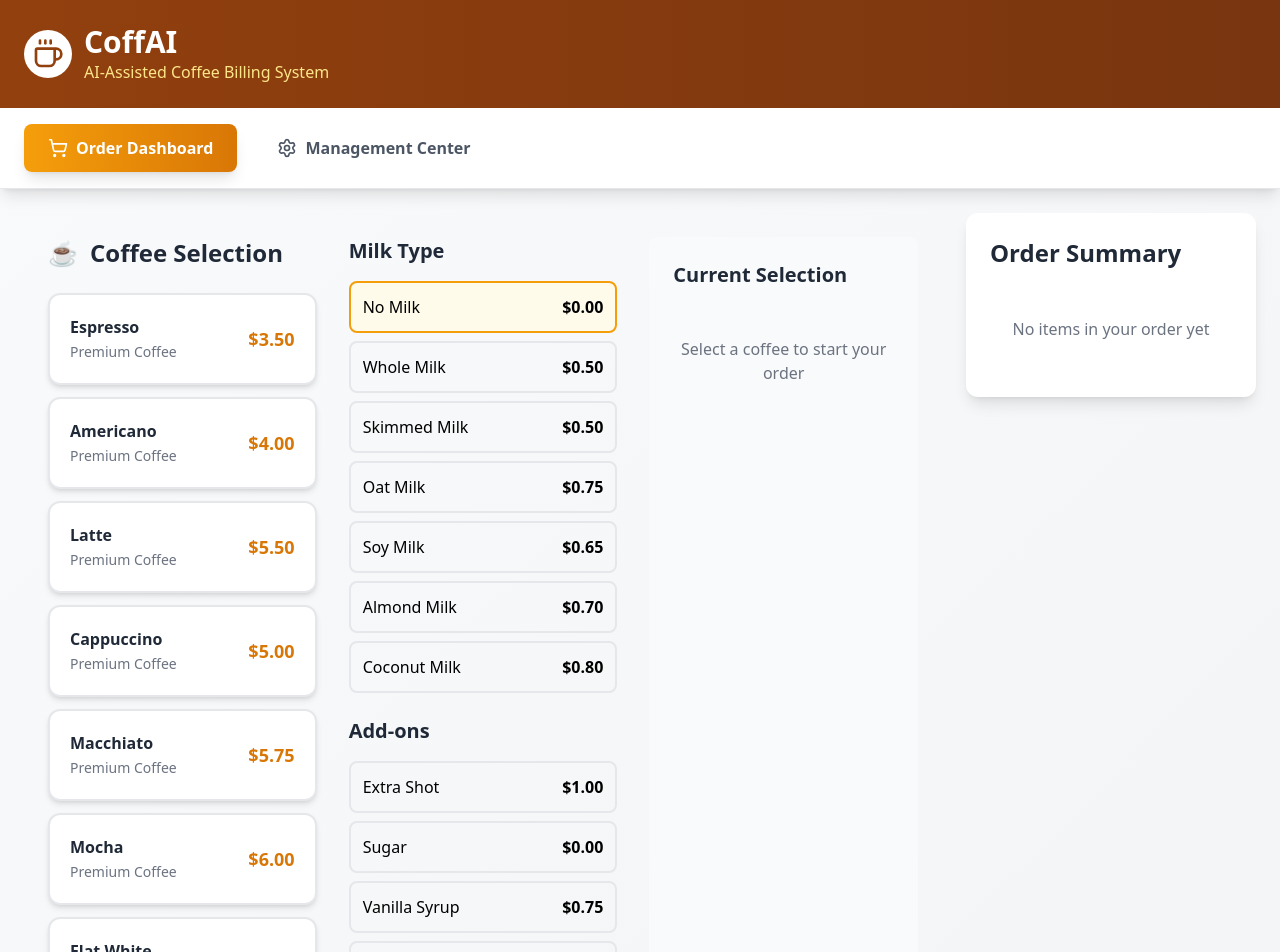
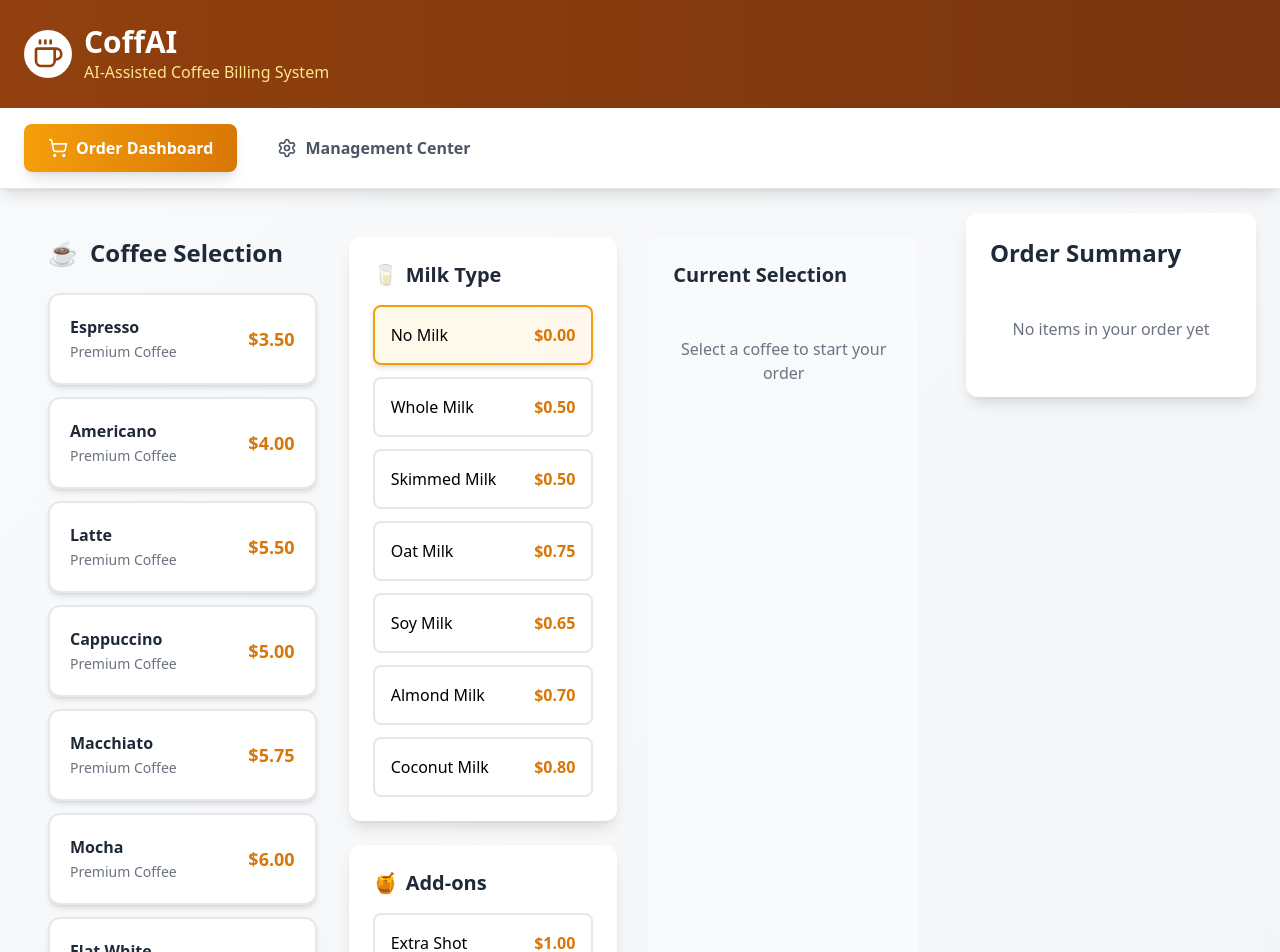
Before and after one commit to KanishJebaMathewM/CoffAI_Billing_System, a React (Vite) app: page / in a window 1280 px wide. Shown: the top 952 px of the page. Built offline with nearby package versions, Linux system fonts and the light colour scheme.

Commit message:
Enhance milk and add-ons sections with modern styling
cgen-6bc640adb72f407f955f1c702e43df66

```diff
--- a/src/components/Dashboard.tsx
+++ b/src/components/Dashboard.tsx
@@ -79,57 +79,63 @@ export const Dashboard: React.FC<DashboardProps> = ({
 
       {/* Milk & Add-ons */}
       <div className="space-y-6">
-        <div>
-          <h3 className="text-xl font-bold text-gray-800 mb-4">Milk Type</h3>
-          <div className="space-y-2">
+        <div className="bg-white rounded-xl shadow-lg p-6">
+          <h3 className="text-xl font-bold text-gray-800 mb-4 flex items-center">
+            <span className="mr-2">🥛</span>
+            Milk Type
+          </h3>
+          <div className="space-y-3">
             <button
               onClick={() => setSelectedMilk(undefined)}
-              className={`w-full p-3 rounded-lg border-2 transition-all ${
+              className={`w-full p-4 rounded-lg border-2 transition-all ${
                 !selectedMilk
-                  ? 'border-amber-500 bg-amber-50'
-                  : 'border-gray-200 hover:border-amber-300'
+                  ? 'border-amber-500 bg-gradient-to-r from-amber-50 to-orange-50 shadow-md'
+                  : 'border-gray-200 hover:border-amber-300 bg-white hover:shadow-md'
               }`}
             >
-              <div className="flex justify-between">
-                <span>No Milk</span>
-                <span className="font-bold">$0.00</span>
+              <div className="flex justify-between items-center">
+                <span className="font-medium">No Milk</span>
+                <span className="font-bold text-amber-600">$0.00</span>
               </div>
             </button>
             {milkTypes.map(milk => (
               <button
                 key={milk.id}
                 onClick={() => setSelectedMilk(milk)}
-                className={`w-full p-3 rounded-lg border-2 transition-all ${
+                className={`w-full p-4 rounded-lg border-2 transition-all ${
                   selectedMilk?.id === milk.id
-                    ? 'border-amber-500 bg-amber-50'
-                    : 'border-gray-200 hover:border-amber-300'
+                    ? 'border-amber-500 bg-gradient-to-r from-amber-50 to-orange-50 shadow-md'
+                    : 'border-gray-200 hover:border-amber-300 bg-white hover:shadow-md'
                 }`}
               >
-                <div className="flex justify-between">
-                  <span>{milk.name}</span>
-                  <span className="font-bold">${milk.price.toFixed(2)}</span>
+                <div className="flex justify-between items-center">
+                  <span className="font-medium">{milk.name}</span>
+                  <span className="font-bold text-amber-600">${milk.price.toFixed(2)}</span>
                 </div>
               </button>
             ))}
           </div>
         </div>
 
-        <div>
-          <h3 className="text-xl font-bold text-gray-800 mb-4">Add-ons</h3>
-          <div className="space-y-2">
+        <div className="bg-white rounded-xl shadow-lg p-6">
+          <h3 className="text-xl font-bold text-gray-800 mb-4 flex items-center">
+            <span className="mr-2">🍯</span>
+            Add-ons
+          </h3>
+          <div className="grid grid-cols-1 gap-3">
             {addOns.map(addOn => (
               <button
                 key={addOn.id}
                 onClick={() => handleAddOnToggle(addOn)}
-                className={`w-full p-3 rounded-lg border-2 transition-all ${
+                className={`w-full p-4 rounded-lg border-2 transition-all ${
                   selectedAddOns.find(a => a.id === addOn.id)
-                    ? 'border-amber-500 bg-amber-50'
-                    : 'border-gray-200 hover:border-amber-300'
+                    ? 'border-amber-500 bg-gradient-to-r from-amber-50 to-orange-50 shadow-md'
+                    : 'border-gray-200 hover:border-amber-300 bg-white hover:shadow-md'
                 }`}
               >
-                <div className="flex justify-between">
-                  <span>{addOn.name}</span>
-                  <span className="font-bold">${addOn.price.toFixed(2)}</span>
+                <div className="flex justify-between items-center">
+                  <span className="font-medium">{addOn.name}</span>
+                  <span className="font-bold text-amber-600">${addOn.price.toFixed(2)}</span>
                 </div>
               </button>
             ))}
```
